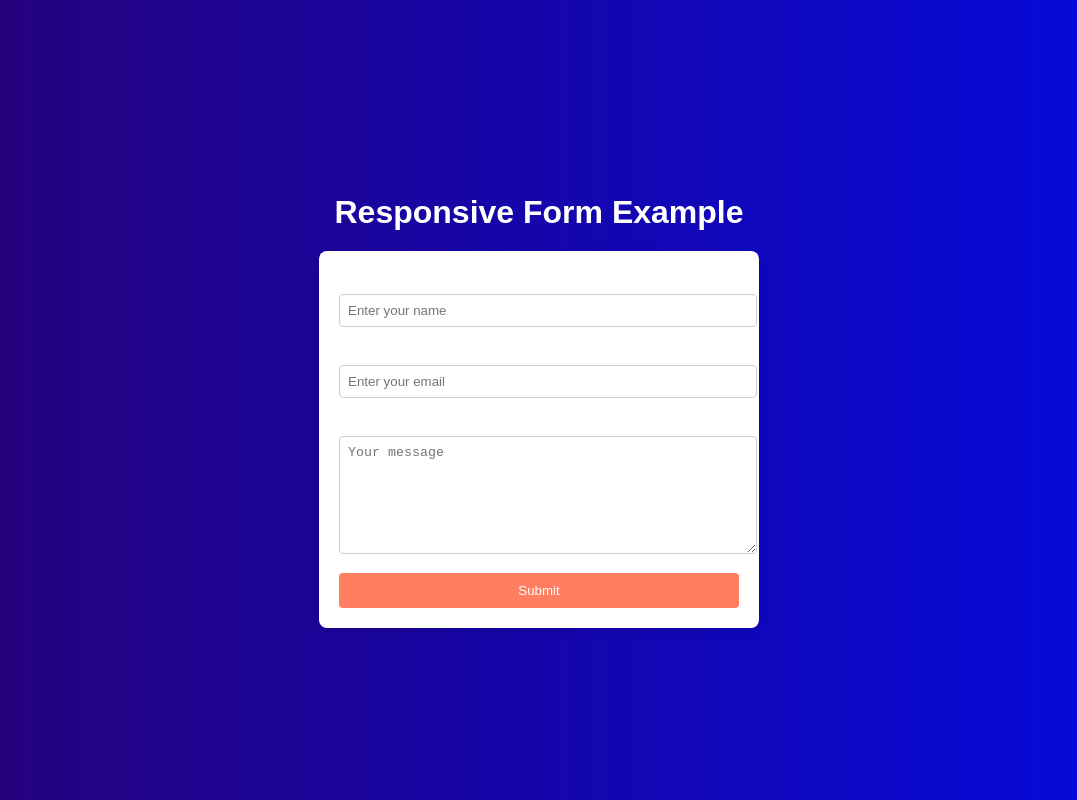
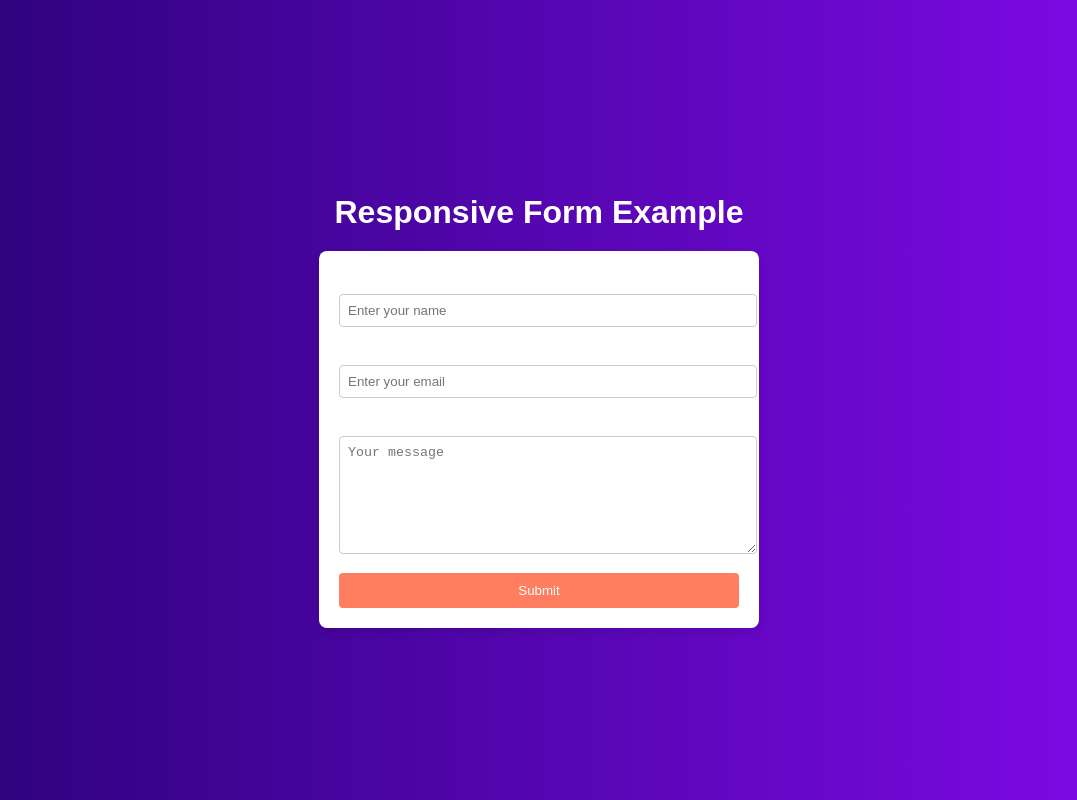
Before and after one commit to Lithasa/LeraningReact, a React (Create React App) app in the folder reactp/: page / in a window 1280 px wide. Shown: the whole page, without its empty margins (101-1178 px from the left). Built offline with nearby package versions, Linux system fonts and the light colour scheme.

Commit message:
colours changed

```diff
--- a/reactp/src/App.css
+++ b/reactp/src/App.css
@@ -1,7 +1,7 @@
 /* App.css */
 .App {
   font-family: Arial, sans-serif;
-  background: linear-gradient(to right, #280276, #030ae0);
+  background: linear-gradient(to right, #280276, #820aeb);
   min-height: 100vh;
   display: flex;
   flex-direction: column;
```
